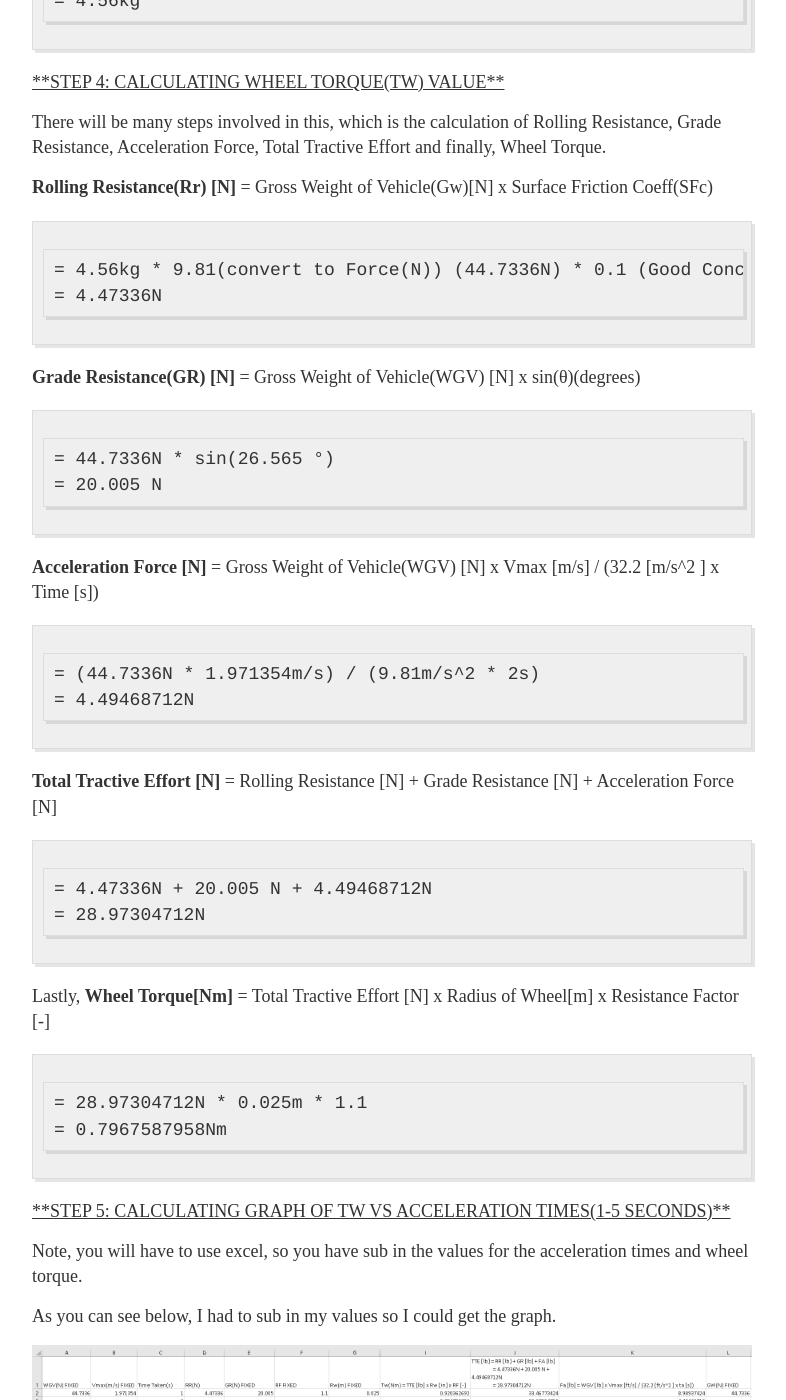
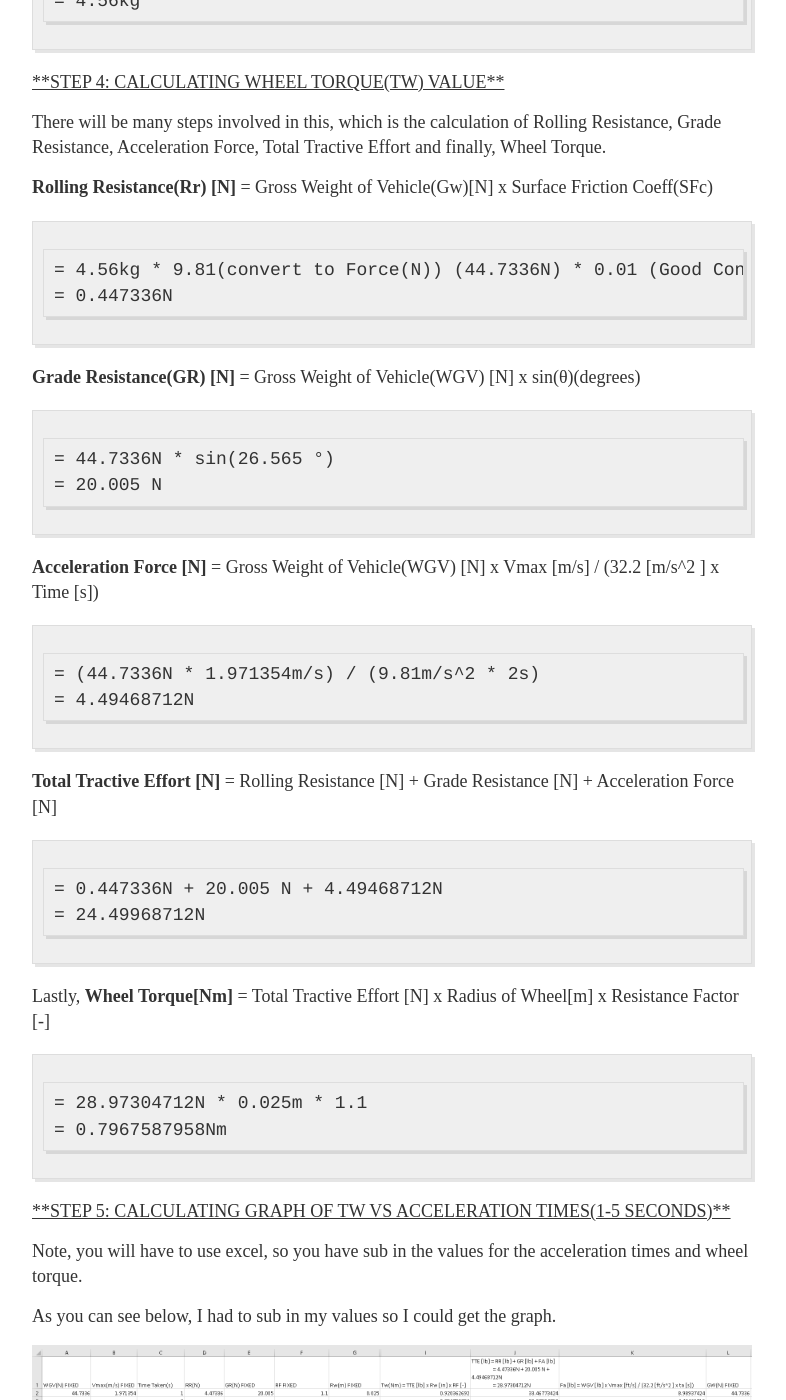
Before and after one commit to Jasperabez/TrackerBoi, a Jekyll site: the page built from _posts/2019-11-16-The-Mechanical-Bible.md, in a window 1280 px wide and 1400 px high, scrolled down 2043 px. Shown: the whole window, without its empty margins (248-1034 px from the left). Built offline with Jekyll 4.4.1, drawn with Linux system fonts in a browser that asks for light colours.

Commit message:
calculationfix
error in surface coefficient

```diff
--- a/_posts/2019-11-16-The-Mechanical-Bible.md
+++ b/_posts/2019-11-16-The-Mechanical-Bible.md
@@ -79,8 +79,8 @@
 
 **Rolling Resistance(Rr) [N]** = Gross Weight of Vehicle(Gw)[N] x Surface Friction Coeff(SFc)
 
-    = 4.56kg * 9.81(convert to Force(N)) (44.7336N) * 0.1 (Good Concrete Contact Surface)
-    = 4.47336N
+    = 4.56kg * 9.81(convert to Force(N)) (44.7336N) * 0.01 (Good Concrete Contact Surface)
+    = 0.447336N
 
 **Grade Resistance(GR) [N]** = Gross Weight of Vehicle(WGV) [N] x sin(θ)(degrees)
 
@@ -94,8 +94,8 @@
 
 **Total Tractive Effort [N]** = Rolling Resistance [N] + Grade Resistance [N] + Acceleration Force [N]
 
-    = 4.47336N + 20.005 N + 4.49468712N
-    = 28.97304712N
+    = 0.447336N + 20.005 N + 4.49468712N
+    = 24.49968712N
 
  Lastly, **Wheel Torque[Nm]** = Total Tractive Effort [N] x Radius of Wheel[m] x Resistance Factor [-]
 
```
